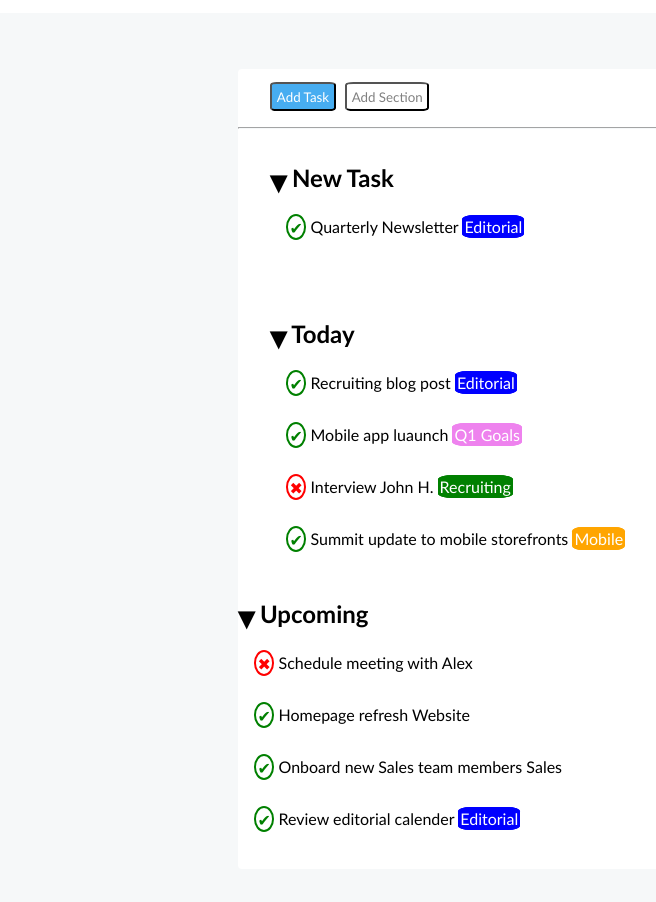
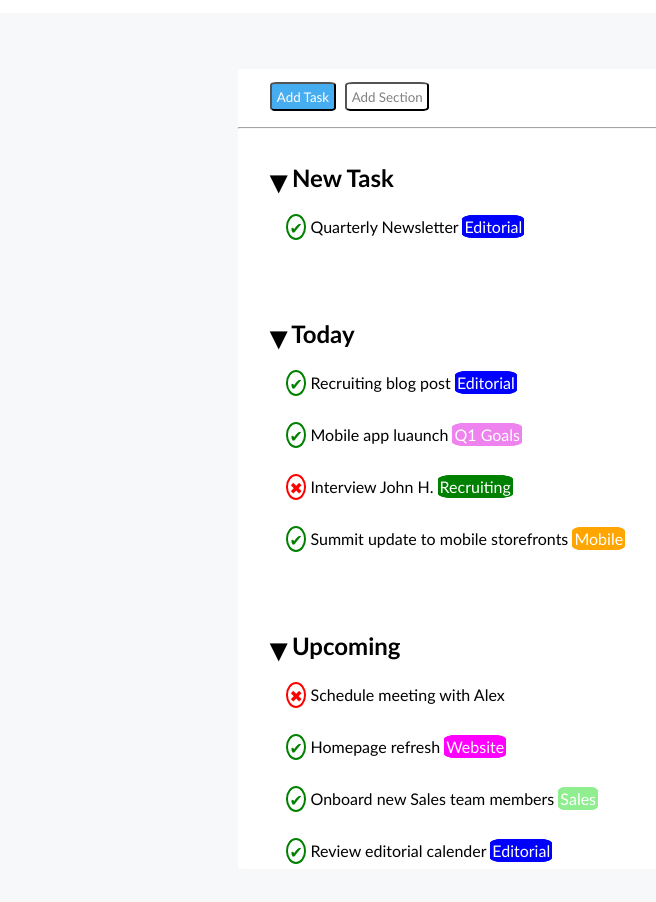
Before and after one commit to AntoninoIrrera/html-css-toboolist, a plain HTML site: page index.html in a window 1280 px wide. Shown: the part 124-1026 px from the top of the page, without its empty margins (2-658 px from the left). Drawn offline with Linux system fonts and the light colour scheme.

Commit message:
upcoming css

```diff
--- a/css/style.css
+++ b/css/style.css
@@ -94,6 +94,10 @@ hr{
     padding: 2rem;
 }
 
+.upcoming {
+    padding: 2rem;
+}
+
 p{
     padding: 1rem;
 }
@@ -113,3 +117,15 @@ p{
     color: white;
     border-radius: 20%;
 }
+.verdino {
+    border: 2px solid lightgreen;
+    background-color: lightgreen;
+    color: white;
+    border-radius: 20%;
+}
+.magenta {
+    border: 2px solid magenta;
+    background-color: magenta;
+    color: white;
+    border-radius: 20%;
+}
```
